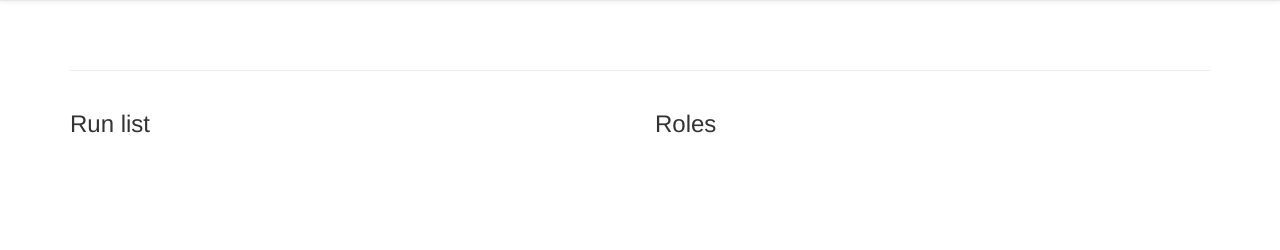
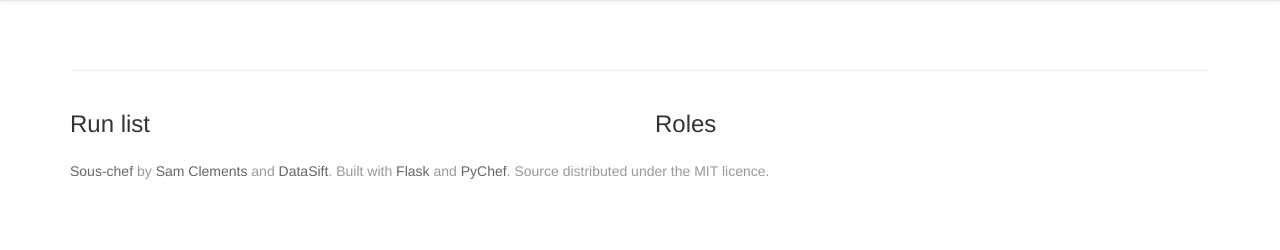
Before and after one commit to borntyping/sous-chef, a Flask app: template sous_chef/templates/node.html in a window 1280 px wide. Shown: the part 50-300 px from the top of the page. Run offline with Flask 2, Linux system fonts and the light colour scheme; the template is opened without the code that fills it, so the values that code supplies are empty; parts of the project's set-up code (start-up, migrations or seed data) failed here and were passed over; some libraries are stand-ins or nearby versions.

Commit message:
Added attribution to base template

```diff
--- a/setup.py
+++ b/setup.py
@@ -2,7 +2,7 @@ import setuptools
 
 setuptools.setup(
     name="sous-chef",
-    version="0.8.5",
+    version="0.8.6",
     url="https://github.com/datasift/sous-chef",
 
     author="Sam Clements",
--- a/sous_chef/static/sous-chef.css
+++ b/sous_chef/static/sous-chef.css
@@ -11,6 +11,15 @@ a code {
 
 a:hover code {
 	color: #2A6496;
+}
+
+/* Use muted colors for the footer */
+footer a {
+	color: #666;
+}
+
+footer a:hover {
+	color: #333;
 }
 
 /* Small devices (tablets, 768px and up) */
--- a/sous_chef/templates/base.html
+++ b/sous_chef/templates/base.html
@@ -51,7 +51,7 @@
       </nav>
 
     <div class="container">
-      <div id="header" class="row">
+      <header id="header" class="row">
         <div class="col-sm-12">
           <div class="page-header">
             <h1>{% block header %}{{ self.title() }}{% endblock header %}</h1>
@@ -63,7 +63,7 @@
           {% endblock %}
           </ol> -->
         </div>
-      </div>
+      </header>
 
       {% block body %}
       <div class="row">
@@ -72,6 +72,12 @@
         </div>
       </div>
       {% endblock %}
+
+      <footer id="footer" class="row">
+        <div class="col-sm-12">
+          <p class="text-muted"><a href="https://github.com/datasift/sous-chef">Sous-chef</a> by <a href="https://github.com/borntyping">Sam Clements</a> and <a href="https://github.com/datasift">DataSift</a>. Built with <a href="http://flask.pocoo.org/">Flask</a> and <a href="https://github.com/coderanger/pychef">PyChef</a>. Source distributed under the MIT licence.</p>
+        </div>
+      </footer>
     </div>
   </body>
 </html>
```
